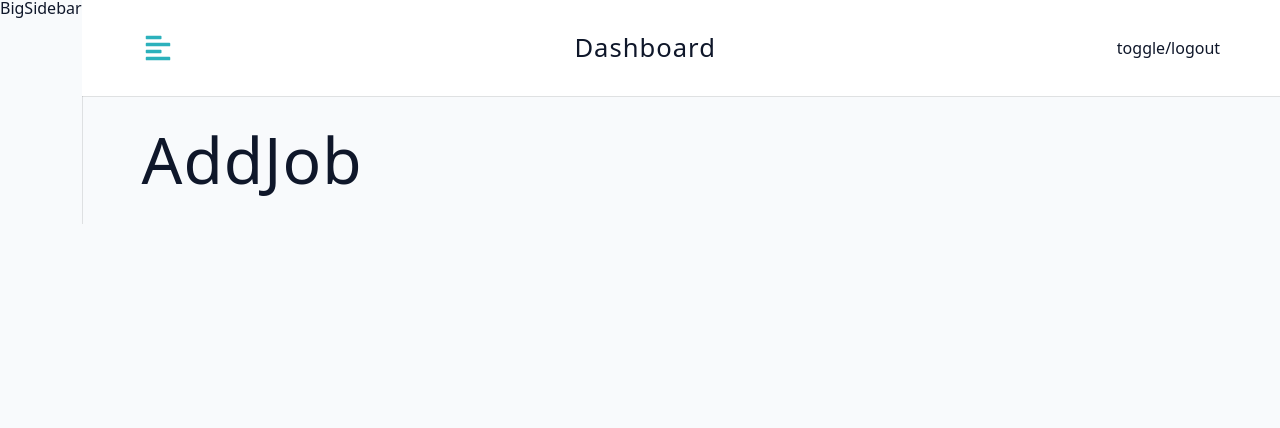
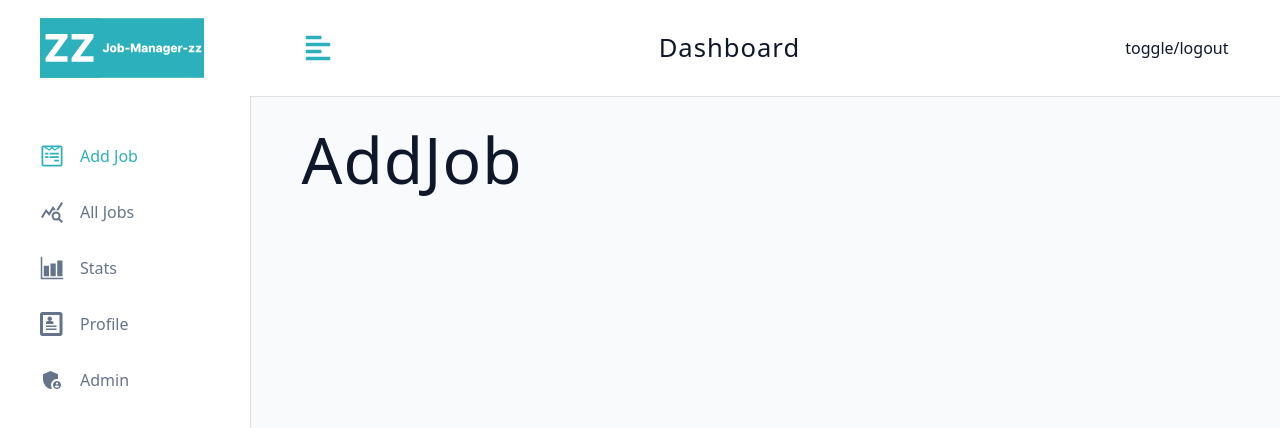
Before and after one commit to AtHaRaVs/JOBmanagerzz, a React (Vite) app: page /dashboard in a window 1280 px wide. Shown: the top 428 px of the page. Built offline with nearby package versions, Linux system fonts and the light colour scheme.

Commit message:
big side bar made

```diff
--- a/src/components/BigSidebar.jsx
+++ b/src/components/BigSidebar.jsx
@@ -1,6 +1,26 @@
 import Wrapper from "../assets/wrappers/BigSidebar";
+import NavLinks from "./NavLinks";
+import Logo from "./Logo";
+import { useDashboardContext } from "../pages/DashboardLayout";
 
 const BigSidebar = () => {
-  return <Wrapper>BigSidebar</Wrapper>;
+  const { showSidebar } = useDashboardContext();
+
+  return (
+    <Wrapper>
+      <div
+        className={
+          showSidebar ? "sidebar-container" : "sidebar-container show-sidebar"
+        }
+      >
+        <div className="content">
+          <header>
+            <Logo />
+          </header>
+          <NavLinks isBigSidebar />
+        </div>
+      </div>
+    </Wrapper>
+  );
 };
 export default BigSidebar;
--- a/src/components/NavLinks.jsx
+++ b/src/components/NavLinks.jsx
@@ -2,7 +2,7 @@
 import Links from "../utils/Links";
 import { NavLink } from "react-router-dom";
 
-const NavLinks = () => {
+const NavLinks = ({ isBigSidebar }) => {
   const { toggleSideBar, user } = useDashboardContext();
   return (
     <div className="nav-links">
@@ -14,7 +14,7 @@
             key={text}
             className="nav-link"
             end
-            onClick={toggleSideBar}
+            onClick={isBigSidebar ? null : toggleSideBar}
           >
             <span className="icon">{icon}</span>
             {text}
--- a/src/utils/Links.jsx
+++ b/src/utils/Links.jsx
@@ -22,7 +22,7 @@
   },
   {
     text: "profile",
-    path: "profle",
+    path: "profile",
     icon: <ImProfile />,
   },
   {
```
